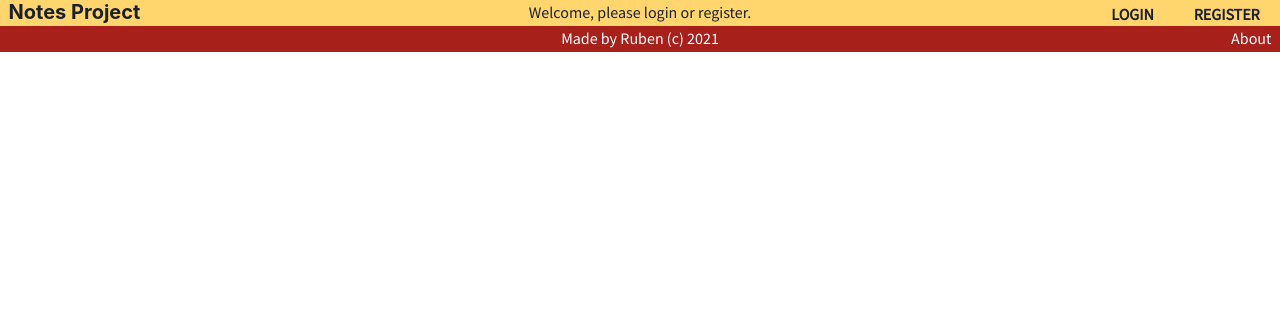
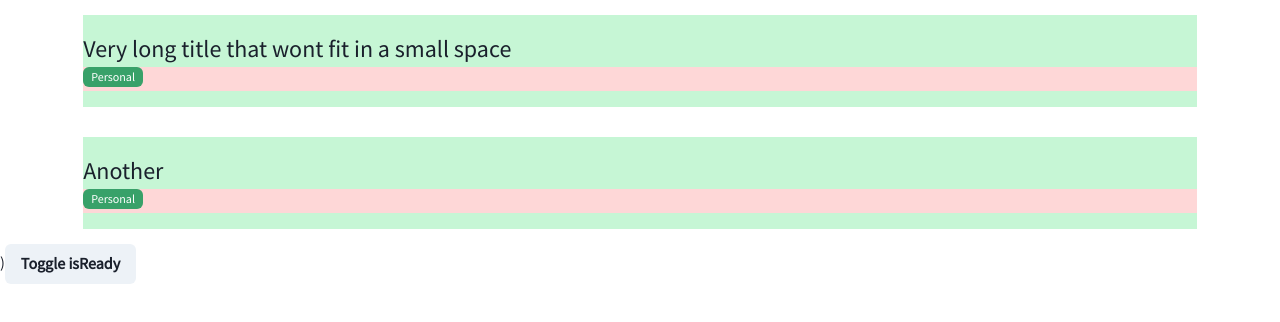
Before and after one commit to Ruberoni/notes-project, a React (Create React App) app in the folder client/: page / in a window 1280 px wide. Shown: the top 322 px of the page. Built offline with nearby package versions, Linux system fonts and the light colour scheme.

Commit message:
Notes components: - NoteItem - NoteList
Other:
- Modified default style of CategoryTag

```diff
--- a/client/src/App.tsx
+++ b/client/src/App.tsx
@@ -1,11 +1,28 @@
-import React from "react";
-import { TopBar, BottomBar } from "./components/AppBars";
+import { Button } from "@chakra-ui/button";
+import React, { useState } from "react";
+import CategoryTag from "./components/CategoryTag";
+import NoteItem, { HScrollTest } from "./components/NoteItem";
+import NotesList from "./components/NotesLists";
 
 function App(): JSX.Element {
+  const categories = [<CategoryTag key={1} label="Personal" color="green" />];
+
+  const [isReady, setIsReady] = useState(false);
+  const [isActive, setIsActive] = useState(false);
+
   return (
     <div>
-      <TopBar />
-      <BottomBar />
+      <NotesList>
+        <NoteItem
+          title="Very long title that wont fit in a small space"
+          categories={categories}
+          isReady={isReady}
+          // isActive={isActive}
+          // setIsActive={setIsActive}
+        />
+        <NoteItem title="Another" categories={categories} isReady={isReady} />
+      </NotesList>
+      <Button onClick={() => setIsReady(!isReady)}>Toggle isReady</Button>
     </div>
   );
 }
--- a/client/src/components/CategoryTag.tsx
+++ b/client/src/components/CategoryTag.tsx
@@ -13,7 +13,7 @@ export default function CategoryTag({
   label,
 }: CategoryTagProps): JSX.Element {
   return (
-    <Tag size={size || "sm"} variant="solid" colorScheme={color || "messenger"}>
+    <Tag size={size || "sm"} colorScheme={color || "messenger"}>
       <TagLabel>{label || "Label"}</TagLabel>
     </Tag>
   );
--- /dev/null
+++ b/client/src/components/NoteItem.tsx
@@ -0,0 +1,166 @@
+import React from "react";
+import CategoryTag from "./CategoryTag";
+import {
+  Box,
+  Text,
+  Center,
+  Flex,
+  HStack,
+  Tooltip,
+  CircularProgress,
+  useAccordionItem,
+  CSSObject,
+} from "@chakra-ui/react";
+
+import { PropGetter } from "@chakra-ui/react-utils";
+
+/**
+ * Hides the scrollbar 'x', 'y' or both
+ */
+function getHideScrollBarCSS(scroll?: "x" | "y"): CSSObject {
+  const sufix = scroll ? "-" + scroll : "";
+  return {
+    ".delHScrollBar": {
+      ["overflow" + sufix]: "auto",
+      "scrollbar-width": "none" /* Firefox */,
+      "-ms-overflow-style": "none" /* Internet Explorer 10+ */,
+    },
+    ".delHScrollBar::-webkit-scrollbar": {
+      width: 0,
+      height: 0,
+    },
+  };
+}
+export interface NoteItemProps {
+  title?: string;
+  categories?: any;
+  isReady?: boolean;
+  isActive?: boolean;
+  setIsActive?: React.Dispatch<React.SetStateAction<boolean>>;
+  [key: string]: any;
+}
+
+/**
+ * **Note item component.**
+ *
+ * Has to be inside AccordionProvider and AccordionDescendantsProvider.
+ *
+ * Composed with:
+ * - Note title.
+ * - Note categories.
+ * - Loading icon.
+ *
+ * Features:
+ * - Adaptable to any container (flex).
+ * - The Note title is shortened according to the width.
+ * - Hovering the mouse in the note title, displays the full title. (Tooltip)
+ * - The categories are shortened according to the width.
+ * - The categories are scrollable.
+ *
+ * @todo
+ * - Title [ ]
+ * - Title tooltip [X]
+ * - Categories [X]
+ * - Loading icon [X]
+ * - Toggle background when click use *Implement_accordion_logic* [X]
+ *
+ * @Implement_accordion_logic
+ * - https://github.com/chakra-ui/chakra-ui/blob/main/packages/accordion/src/use-accordion.ts
+ * - https://github.com/chakra-ui/chakra-ui/blob/main/packages/accordion/src/accordion.tsx
+ * 1. Initialize useAccordionItem
+ * 2. Call getButtonProps (from useAccordionItem) with the onClick func and pass its return value as props of 'center' component
+ * @notes
+ * - The AccordionItemProvider isn't used because it's only used to accordion-only children like AccordionButton.
+ */
+export default function NoteItem({
+  title,
+  categories,
+  isReady,
+}: NoteItemProps): JSX.Element {
+  const { isOpen, getButtonProps } = useAccordionItem({
+    isFocusable: true,
+  });
+
+  /**
+   * Function called when the Item is pressed
+   */
+  const onClick = () => {
+    console.log("Hi, I have been clicked!");
+  };
+
+  const button = getButtonProps({ onClick }) as PropGetter<HTMLDivElement>;
+
+  const LoadingComponent = (
+    <CircularProgress
+      position="absolute"
+      top="0"
+      right="0"
+      color="gray.900"
+      thickness="2"
+      size="3"
+      isIndeterminate
+    />
+  );
+
+  const noteTitle = title || "Note title";
+  const bg = isOpen ? "#FFE6B6" : "transparent";
+
+  return (
+    <Center
+      {...button}
+      bg={/* "blue.100" */ bg}
+      h="122px"
+      sx={getHideScrollBarCSS()}
+      _hover={{ cursor: "pointer" }}
+    >
+      <Flex
+        bg="green.100"
+        w="87%"
+        h="75%"
+        justify="center"
+        direction="column"
+        position="relative"
+      >
+        {isReady && LoadingComponent}
+
+        <Tooltip label={noteTitle} openDelay={500} gutter={0}>
+          <Text fontSize="2xl" isTruncated>
+            {noteTitle}
+          </Text>
+        </Tooltip>
+        <HScroll bg="red.100" className="delHScrollBar">
+          {categories}
+        </HScroll>
+      </Flex>
+    </Center>
+  );
+}
+
+export interface HScrollProps {
+  children: JSX.Element | JSX.Element[];
+  [key: string]: any;
+}
+
+/**
+ * Displays the 'children' one after another horizontally.
+ */
+export function HScroll({ children, ...props }: HScrollProps): JSX.Element {
+  return (
+    <HStack spacing="8px" shouldWrapChildren {...props}>
+      {children}
+    </HStack>
+  );
+}
+
+export function HScrollTest(): JSX.Element {
+  return (
+    <Box bg="red.100 " w="100px" sx={getHideScrollBarCSS()}>
+      <HScroll className="delHScrollBar">
+        <CategoryTag label="Personal" color="green" />
+        <CategoryTag label="Coding" color="blue" />
+        <CategoryTag label="Ocio" color="red" />
+        <CategoryTag label="Casa" />
+      </HScroll>
+    </Box>
+  );
+}
--- /dev/null
+++ b/client/src/components/NotesLists.tsx
@@ -0,0 +1,47 @@
+import React from "react";
+import {
+  useAccordion,
+  AccordionDescendantsProvider,
+  AccordionProvider,
+} from "@chakra-ui/react";
+
+export interface NotesListProps {
+  children: JSX.Element | JSX.Element[];
+}
+
+/**
+ * **Notes Listcomponent.**
+ *
+ *  This is a list of NotesItem implementing the accordion logic to limite to one
+ *  item active at a time
+ *
+ * Features:
+ * - Display Drawer when mobile device
+ * - Only one item can be active at a time
+ *
+ * @todo
+ * - Display Drawer when mobile device [ ]
+ * - Only one item can be active at a time using *Implement_accordion_logic* [X]
+ *
+ * @Implement_accordion_logic
+ * 1. Initialize AccordionDescendantsProvider, AccordionProvider
+ * 2. { descendants, ...context } = useAccordion()
+ * 3. Memoize context
+ * 4. Wrap 'children' in 'AccordionProvider' with value = ctx
+ * 5. Wrap 'AccordionProvider' in 'AccordionDescendantsProvider' with value = descendants
+ *
+ */
+export default function NotesList({ children }: NotesListProps): JSX.Element {
+  const { descendants, ...context } = useAccordion({ allowToggle: true });
+
+  const ctx = React.useMemo(
+    () => ({ ...context, reduceMotion: false }),
+    [context]
+  );
+
+  return (
+    <AccordionDescendantsProvider value={descendants}>
+      <AccordionProvider value={ctx}>{children}</AccordionProvider>)
+    </AccordionDescendantsProvider>
+  );
+}
--- a/client/src/index.tsx
+++ b/client/src/index.tsx
@@ -8,6 +8,13 @@ import reportWebVitals from "./reportWebVitals";
 const theme = extendTheme({
   fonts: {
     body: "Source Sans Pro",
+  },
+  components: {
+    Tag: {
+      defaultProps: {
+        variant: "solid",
+      },
+    },
   },
 });
 
```
